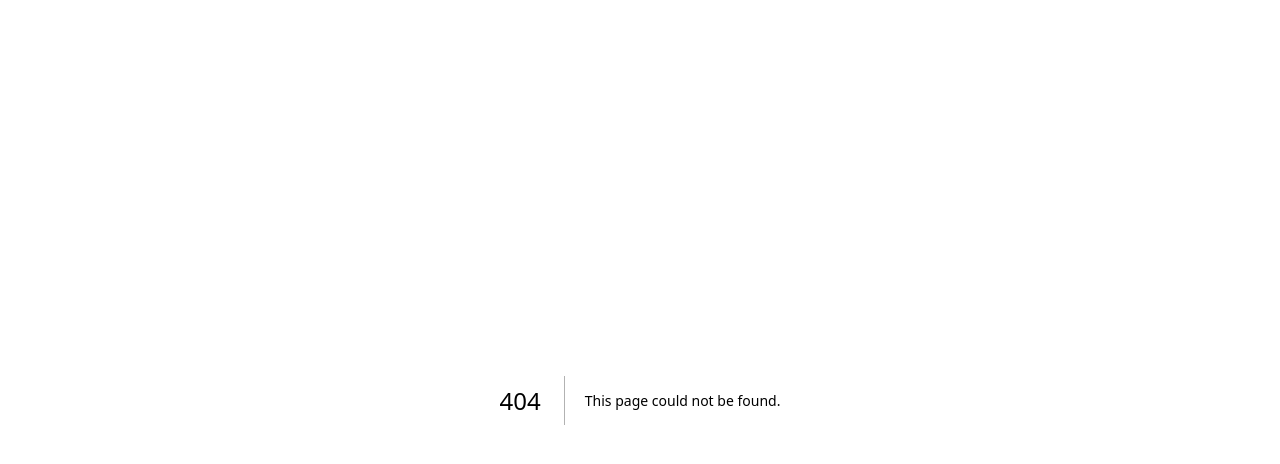
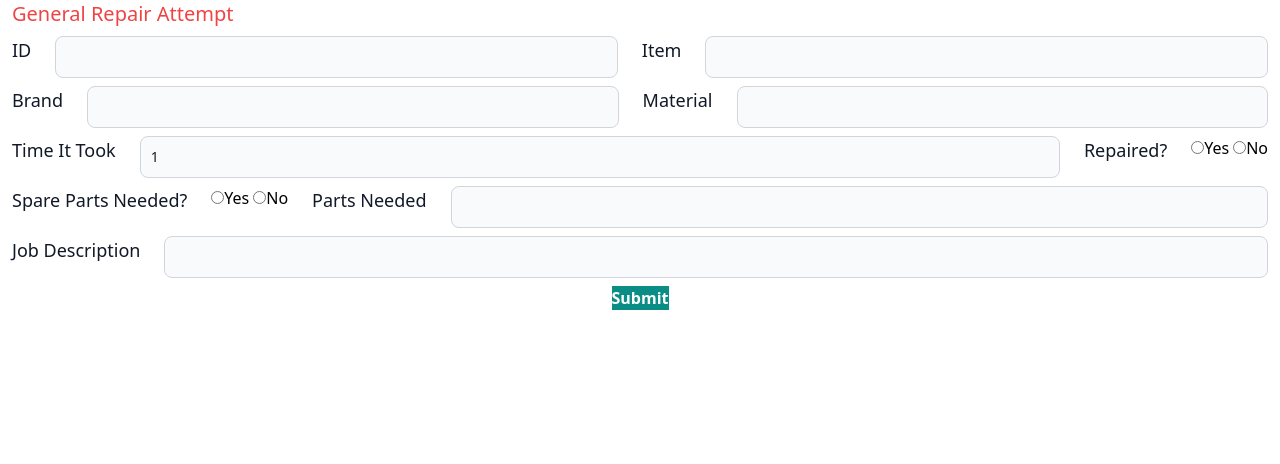
Before and after one commit to codersforcauses/repair-lab, a Next.js app: page /repair-attempt in a window 1280 px wide. Before the commit this address had no page. Shown: the top 464 px of the page. Built offline with nearby package versions, Linux system fonts and the light colour scheme.

Commit message:
backend API schema, error msg

```diff
--- a/package.json
+++ b/package.json
@@ -36,11 +36,12 @@
     "next-pwa": "^5.6.0",
     "react": "18.2.0",
     "react-dom": "18.2.0",
-    "react-hook-form": "^7.44.3",
+    "react-hook-form": "^7.45.1",
     "react-icons": "^4.9.0",
     "react-query": "^3.39.3"
   },
   "devDependencies": {
+    "@hookform/resolvers": "^3.1.1",
     "@testing-library/react": "^14.0.0",
     "@types/node": "^20.3.2",
     "@types/react": "18.2.7",
--- a/src/components/Field.tsx
+++ b/src/components/Field.tsx
@@ -15,7 +15,7 @@ export default function Field<T extends FieldValues = FieldValues>({
   radio,
   ...props
 }: FormProps<T>) {
-  const { field } = useController(props);
+  const { field, fieldState } = useController(props);
 
   return (
     <>
@@ -26,23 +26,40 @@ export default function Field<T extends FieldValues = FieldValues>({
         <input
           className="flex w-full flex-1 flex-col items-start gap-1 rounded-lg border border-gray-300 bg-gray-50 p-2.5 text-sm text-gray-900 focus:border-blue-500 focus:ring-blue-500 dark:border-gray-600 dark:bg-gray-700 dark:text-white dark:placeholder-gray-400 dark:focus:border-blue-500 dark:focus:ring-blue-500"
           {...field}
-          placeholder={props.name}
+          // placeholder={props.name}
         />
       )}
 
       {radio && (
         <div className="flex flex-row items-start gap-1">
           <label htmlFor={`${props.name}-y`}>
-            <input {...field} type="radio" value="yes" id={`${props.name}-y`} />
+            <input
+              {...field}
+              type="radio"
+              value="true"
+              id={`${props.name}-y`}
+            />
             Yes
           </label>
 
           <label htmlFor={`${props.name}-n`}>
-            <input {...field} type="radio" value="no" id={`${props.name}-n`} />
+            <input
+              {...field}
+              type="radio"
+              value="false"
+              id={`${props.name}-n`}
+            />
             No
           </label>
         </div>
       )}
+
+      {/* Display error message */}
+      {fieldState.error?.message && (
+        <p className="self-start rounded-md bg-yellow-100 px-2 py-1 italic text-red-500">
+          {fieldState.error?.message}
+        </p>
+      )}
     </>
   );
 }
--- /dev/null
+++ b/src/models/repair-attempt.model.ts
@@ -0,0 +1,29 @@
+import prisma from "@/lib/prisma";
+import { ItemStatus } from "@prisma/client";
+
+const update = async (
+  id: string,
+  itemMaterial: string,
+  // time: number, FIXME: Missing from db schema
+  itemStatus: ItemStatus,
+  spareParts: string | undefined,
+  comment: string
+) => {
+  const repairAttempt = await prisma.repairRequest.update({
+    where: { id: id },
+    data: {
+      itemMaterial,
+      // time,
+      itemStatus,
+      spareParts,
+      comment
+    }
+  });
+  return repairAttempt;
+};
+
+const RepairAttemptModel = {
+  update
+};
+
+export default RepairAttemptModel;
--- /dev/null
+++ b/src/pages/repair-attempt.tsx
@@ -0,0 +1,94 @@
+import { zodResolver } from "@hookform/resolvers/zod";
+import { SubmitHandler, useForm } from "react-hook-form";
+import Field from "@/components/Field";
+import { RepairAttemptSchema } from "@/schema/repair-attempt";
+import type { RepairAttempt } from "@/schema/repair-attempt";
+
+export default function RepairAttempt() {
+  const {
+    control,
+    handleSubmit,
+    formState: { errors }
+  } = useForm<RepairAttempt>({
+    resolver: zodResolver(RepairAttemptSchema),
+    defaultValues: {
+      id: "",
+      item: "",
+      itemBrand: "",
+      itemMaterial: "",
+      time: 1,
+      isRepaired: false, //FIXME: is literal types okay? how to convert to boolean?
+      isSparePartsNeeded: false,
+      spareParts: "",
+      comment: ""
+    }
+  });
+
+  const onSubmit: SubmitHandler<RepairAttempt> = (data) => {
+    console.log(JSON.stringify(data));
+  };
+
+  const lineStyle = "mb-2 flex items-start gap-6";
+
+  return (
+    <main className="mx-3">
+      <h1 className="mb-2 block text-xl text-red-500">
+        General Repair Attempt
+      </h1>
+
+      <form className="flex flex-col" onSubmit={handleSubmit(onSubmit)}>
+        {/* ID, Item */}
+        <div className={lineStyle}>
+          <Field name="id" control={control} label="ID" />
+          <Field name="item" control={control} />
+        </div>
+
+        {/* Brand, Material */}
+        <div className={lineStyle}>
+          <Field name="itemBrand" label="Brand" control={control} />
+          <Field name="itemMaterial" label="Material" control={control} />
+        </div>
+
+        {/* Time it took, Repaired? */}
+        <div className={lineStyle}>
+          <Field name="time" label="Time it took" control={control} />
+          <Field
+            radio={true}
+            name="isRepaired"
+            label="Repaired?"
+            control={control}
+          />
+          {errors.isRepaired && (
+            <p className="self-start rounded-md bg-yellow-100 px-2 py-1 italic text-red-500">
+              {errors.isRepaired?.message}
+            </p>
+          )}
+        </div>
+
+        {/* Spare parts needed?, Part(s) needed */}
+        <div className={lineStyle}>
+          <Field
+            radio={true}
+            name="isSparePartsNeeded"
+            control={control}
+            label="Spare parts needed?"
+          />
+          <Field name="spareParts" label="Parts needed" control={control} />
+        </div>
+
+        {/* Job Description */}
+        <div className={lineStyle}>
+          <Field name="comment" label="Job Description" control={control} />
+        </div>
+
+        {/* Submit */}
+        <input
+          type="submit"
+          value="Submit"
+          className="w-156 h-38 leading-38 rounded-8 mx-auto block items-center justify-center bg-primary-600 font-semibold
+          text-white"
+        ></input>
+      </form>
+    </main>
+  );
+}
--- /dev/null
+++ b/src/schema/repair-attempt.ts
@@ -0,0 +1,38 @@
+import { z } from "zod";
+
+const preprocessBooleanInput = (input: unknown) => {
+  const processedInput = z.string().trim().transform(Boolean).safeParse(input);
+  return processedInput.success ? processedInput.data : input;
+};
+
+export const RepairAttemptSchema = z.object({
+  id: z.string().trim().nonempty({ message: "ID is required" }),
+  item: z.string().nonempty({ message: "Item name is required" }),
+  itemBrand: z.string().nonempty({ message: "Brand is required" }),
+  itemMaterial: z.string().nonempty({ message: "Material is required" }),
+  time: z.preprocess(
+    (input) => {
+      const processedInput = z
+        .string()
+        .trim()
+        .regex(/^[-+]?[0-9]+(\.[0-9]+)?$/)
+        .transform(Number)
+        .safeParse(input);
+      return processedInput.success ? processedInput.data : input;
+    },
+    z
+      .number({
+        required_error: "Time in hours is required",
+        invalid_type_error: "Time in hours must be a number"
+      })
+      .positive({ message: "Time in hours must be a positive number" })
+  ),
+  isRepaired: z.preprocess(preprocessBooleanInput, z.boolean()),
+  isSparePartsNeeded: z.preprocess(preprocessBooleanInput, z.boolean()),
+  spareParts: z.string().optional(),
+  comment: z
+    .string()
+    .min(5, { message: "Job description must be at least 5 characters long." })
+});
+
+export type RepairAttempt = z.infer<typeof RepairAttemptSchema>;
--- a/tailwind.config.js
+++ b/tailwind.config.js
@@ -6,6 +6,7 @@ module.exports = {
     "./src/app/**/*.{js,ts,jsx,tsx,mdx}"
   ],
   theme: {
+    extend: {
     colors: {
       primary: {
         50: "#f0fdfa",
@@ -80,4 +81,5 @@ module.exports = {
     }
   },
   plugins: []
+}
 };
```
Also changed, not shown: 1 other file (tests, documents, lock files or other folders).
